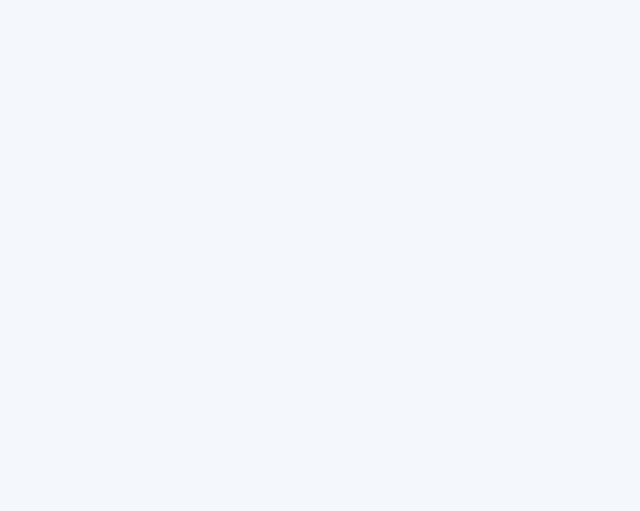
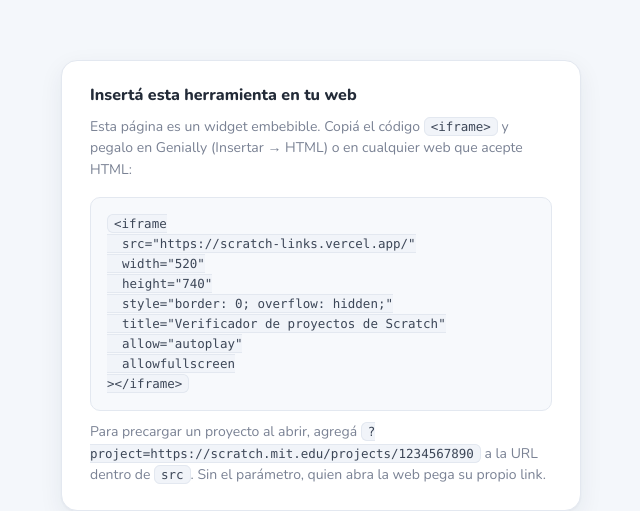
Before and after one commit to LautaroCeballos/scratch-links, a Next.js app: page / in a window 1280 px wide. Shown: the part 768-1279 px from the top of the page, without its empty margins (319-959 px from the left). Before the commit the page ends 800 px from the top, so only its background shows below. Built offline with nearby package versions, Linux system fonts and the light colour scheme.

Commit message:
feat: seccion de insercion visible solo en vista directa

```diff
--- /dev/null
+++ b/app/embed-info.tsx
@@ -0,0 +1,50 @@
+"use client";
+
+import { useEffect, useState } from "react";
+
+/**
+ * Información de inserción visible SOLO cuando la página se visita
+ * directamente (no embebida). Detecta si la web corre dentro de un
+ * iframe comparando window.self con window.top.
+ */
+const EMBED_CODE = `<iframe
+  src="https://scratch-links.vercel.app/"
+  width="520"
+  height="740"
+  style="border: 0; overflow: hidden;"
+  title="Verificador de proyectos de Scratch"
+  allow="autoplay"
+  allowfullscreen
+></iframe>`;
+
+export default function EmbedInfo() {
+  // Inicializamos como "embebida" para que la sección nunca haga flash
+  // dentro de un iframe anfitrión; el effect la revela en vista directa.
+  const [embedded, setEmbedded] = useState(true);
+
+  useEffect(() => {
+    setEmbedded(window.self !== window.top);
+  }, []);
+
+  if (embedded) return null;
+
+  return (
+    <section className="embed-info" aria-labelledby="embed-info-title">
+      <h2 id="embed-info-title">Insertá esta herramienta en tu web</h2>
+      <p>
+        Esta página es un widget embebible. Copiá el código{" "}
+        <code>&lt;iframe&gt;</code> y pegalo en Genially (Insertar → HTML) o en
+        cualquier web que acepte HTML:
+      </p>
+      <pre className="embed-info__code">
+        <code>{EMBED_CODE}</code>
+      </pre>
+      <p className="embed-info__note">
+        Para precargar un proyecto al abrir, agregá{" "}
+        <code>?project=https://scratch.mit.edu/projects/1234567890</code> a la
+        URL dentro de <code>src</code>. Sin el parámetro, quien abra la web
+        pega su propio link.
+      </p>
+    </section>
+  );
+}
--- a/app/globals.css
+++ b/app/globals.css
@@ -333,6 +333,61 @@
   border: 0;
 }
 
+/* ---------- Información de inserción (solo vista directa) ---------- */
+
+.embed-info {
+  width: min(100%, 520px);
+  margin: 28px auto 0;
+  background: var(--card);
+  border: 1px solid var(--border);
+  border-radius: var(--radius);
+  box-shadow: var(--shadow);
+  padding: 24px 28px;
+}
+
+.embed-info h2 {
+  margin: 0;
+  font-size: 16px;
+  line-height: 1.3;
+  font-weight: 800;
+  color: var(--ink-strong);
+}
+
+.embed-info p {
+  margin: 10px 0 0;
+  font-size: 14px;
+  line-height: 1.55;
+  color: var(--muted);
+}
+
+.embed-info code {
+  font-family: ui-monospace, "SFMono-Regular", Menlo, Consolas, monospace;
+  font-size: 12.5px;
+  background: #f1f4f9;
+  border: 1px solid var(--border);
+  border-radius: 6px;
+  padding: 1px 6px;
+  color: var(--ink);
+}
+
+.embed-info__code {
+  margin: 16px 0 0;
+  padding: 16px;
+  background: #f7f9fc;
+  border: 1px solid var(--border);
+  border-radius: 10px;
+  overflow-x: auto;
+  font-family: ui-monospace, "SFMono-Regular", Menlo, Consolas, monospace;
+  font-size: 12.5px;
+  line-height: 1.6;
+  color: var(--ink-strong);
+  white-space: pre;
+}
+
+.embed-info__note {
+  font-size: 13px;
+}
+
 /* ---------- Responsive ---------- */
 
 @media (max-width: 480px) {
@@ -346,6 +401,10 @@
 
   .widget__title {
     font-size: 18px;
+  }
+
+  .embed-info {
+    padding: 20px 16px;
   }
 }
 
--- a/app/page.tsx
+++ b/app/page.tsx
@@ -1,5 +1,6 @@
 import { Suspense } from "react";
 import ScratchWidget from "./widget";
+import EmbedInfo from "./embed-info";
 
 function WidgetFallback() {
   return (
@@ -13,8 +14,11 @@
 
 export default function Home() {
   return (
-    <Suspense fallback={<WidgetFallback />}>
-      <ScratchWidget />
-    </Suspense>
+    <>
+      <Suspense fallback={<WidgetFallback />}>
+        <ScratchWidget />
+      </Suspense>
+      <EmbedInfo />
+    </>
   );
 }
```
